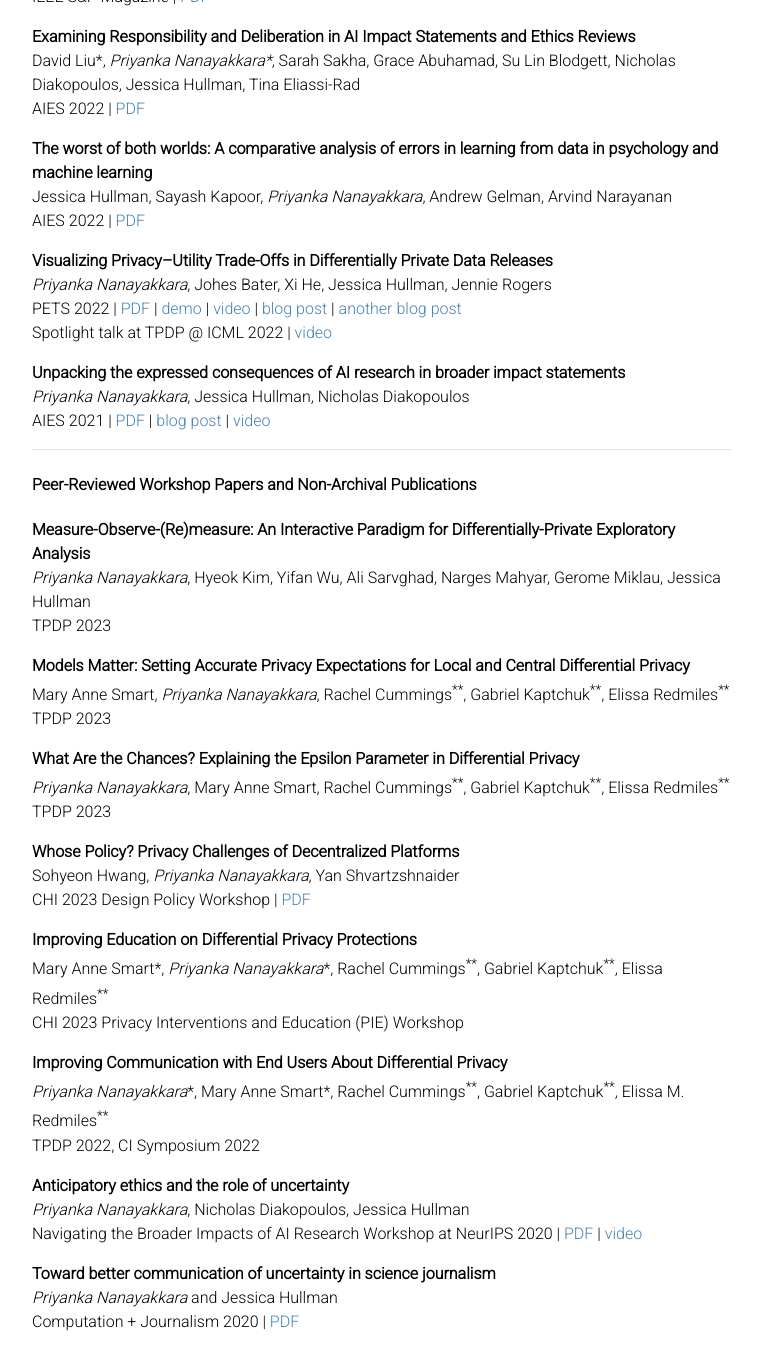
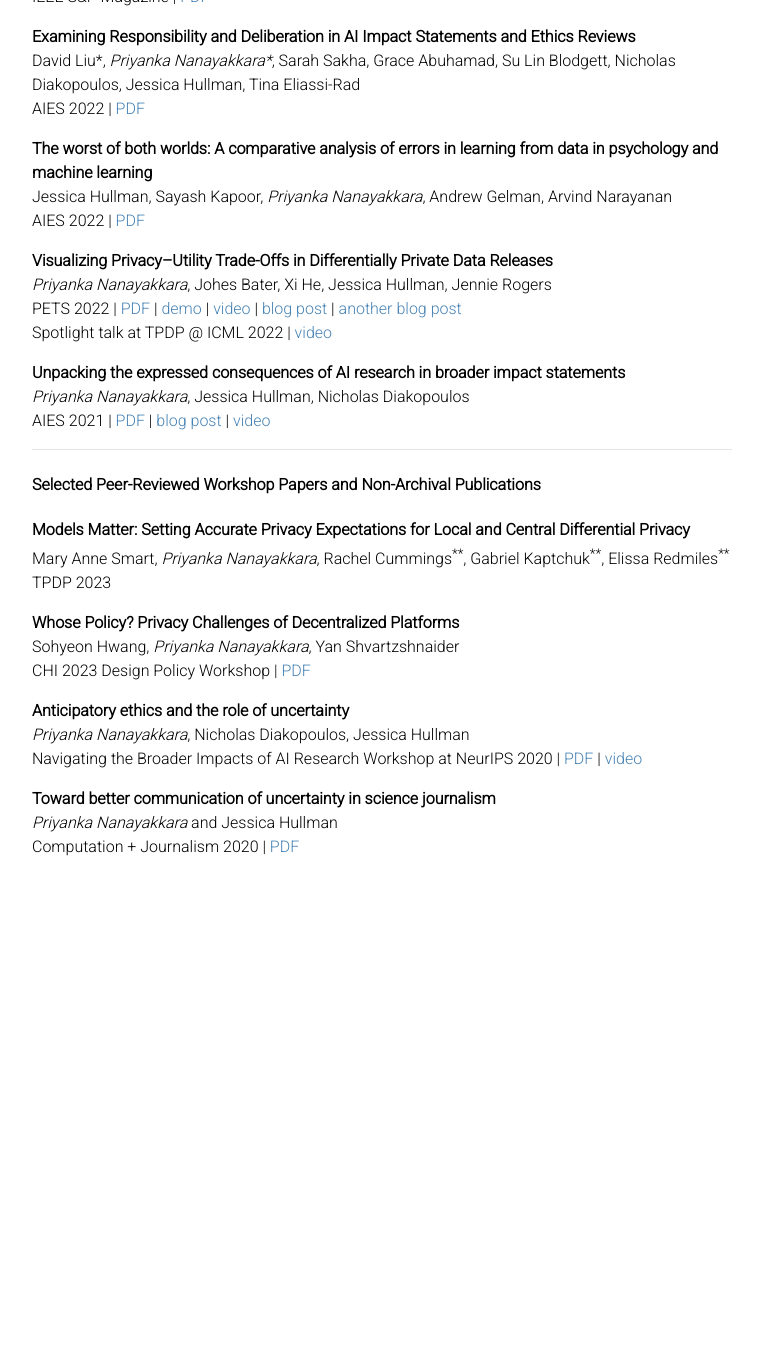
Before and after one commit to priyakalot/priyakalot.github.io, a Jekyll site: the page built from publications.md, in a window 1280 px wide and 1400 px high, scrolled down 782 px. Shown: the top 1370 px of the window, without its empty margins (258-1018 px from the left). Built offline with Jekyll 4.4.1, drawn with Linux system fonts in a browser that asks for light colours; nearby versions of some CDN libraries; our own code applies the rules of GitHub Pages for plain Markdown files; after the commit the page ends 1707 px from its top, so only the background shows below that.

Commit message:
Update publications.md

```diff
--- a/publications.md
+++ b/publications.md
@@ -41,30 +41,30 @@ AIES 2021 | [PDF](https://arxiv.org/pdf/2105.04760.pdf) | [blog post](https://me
 
 <hr>
 
-#### Peer-Reviewed Workshop Papers and Non-Archival Publications
-**Measure-Observe-(Re)measure: An Interactive Paradigm for Differentially-Private Exploratory Analysis**\
+#### Selected Peer-Reviewed Workshop Papers and Non-Archival Publications
+<!--**Measure-Observe-(Re)measure: An Interactive Paradigm for Differentially-Private Exploratory Analysis**\
 _Priyanka Nanayakkara_, Hyeok Kim, Yifan Wu, Ali Sarvghad, Narges Mahyar, Gerome Miklau, Jessica Hullman\
-TPDP 2023
+TPDP 2023-->
 
 **Models Matter: Setting Accurate Privacy Expectations for Local and Central Differential Privacy**\
 Mary Anne Smart, _Priyanka Nanayakkara_, Rachel Cummings<sup>\*\*</sup>, Gabriel Kaptchuk<sup>\*\*</sup>, Elissa Redmiles<sup>\*\*</sup>\
 TPDP 2023
 
-**What Are the Chances? Explaining the Epsilon Parameter in Differential Privacy**\
+<!--**What Are the Chances? Explaining the Epsilon Parameter in Differential Privacy**\
  _Priyanka Nanayakkara_, Mary Anne Smart, Rachel Cummings<sup>\*\*</sup>, Gabriel Kaptchuk<sup>\*\*</sup>, Elissa Redmiles<sup>\*\*</sup>\
-TPDP 2023
+TPDP 2023-->
 
 **Whose Policy? Privacy Challenges of Decentralized Platforms**\
 Sohyeon Hwang, _Priyanka Nanayakkara_, Yan Shvartzshnaider\
 CHI 2023 Design Policy Workshop | [PDF](https://www.sohyeonhwang.com/docs/CHI2023_Workshop_DesignPolicy.pdf)
 
-**Improving Education on Differential Privacy Protections**\
+<!--**Improving Education on Differential Privacy Protections**\
 Mary Anne Smart\*, _Priyanka Nanayakkara_\*, Rachel Cummings<sup>\*\*</sup>, Gabriel Kaptchuk<sup>\*\*</sup>, Elissa Redmiles<sup>\*\*</sup>\
-CHI 2023 Privacy Interventions and Education (PIE) Workshop
+CHI 2023 Privacy Interventions and Education (PIE) Workshop-->
 
-**Improving Communication with End Users About Differential Privacy**\
+<!--**Improving Communication with End Users About Differential Privacy**\
 _Priyanka Nanayakkara_\*, Mary Anne Smart\*, Rachel Cummings<sup>\*\*</sup>, Gabriel Kaptchuk<sup>\*\*</sup>, Elissa M. Redmiles<sup>\*\*</sup>\
-TPDP 2022, CI Symposium 2022
+TPDP 2022, CI Symposium 2022-->
 
 **Anticipatory ethics and the role of uncertainty**\
 _Priyanka Nanayakkara_, Nicholas Diakopoulos, Jessica Hullman\
```
